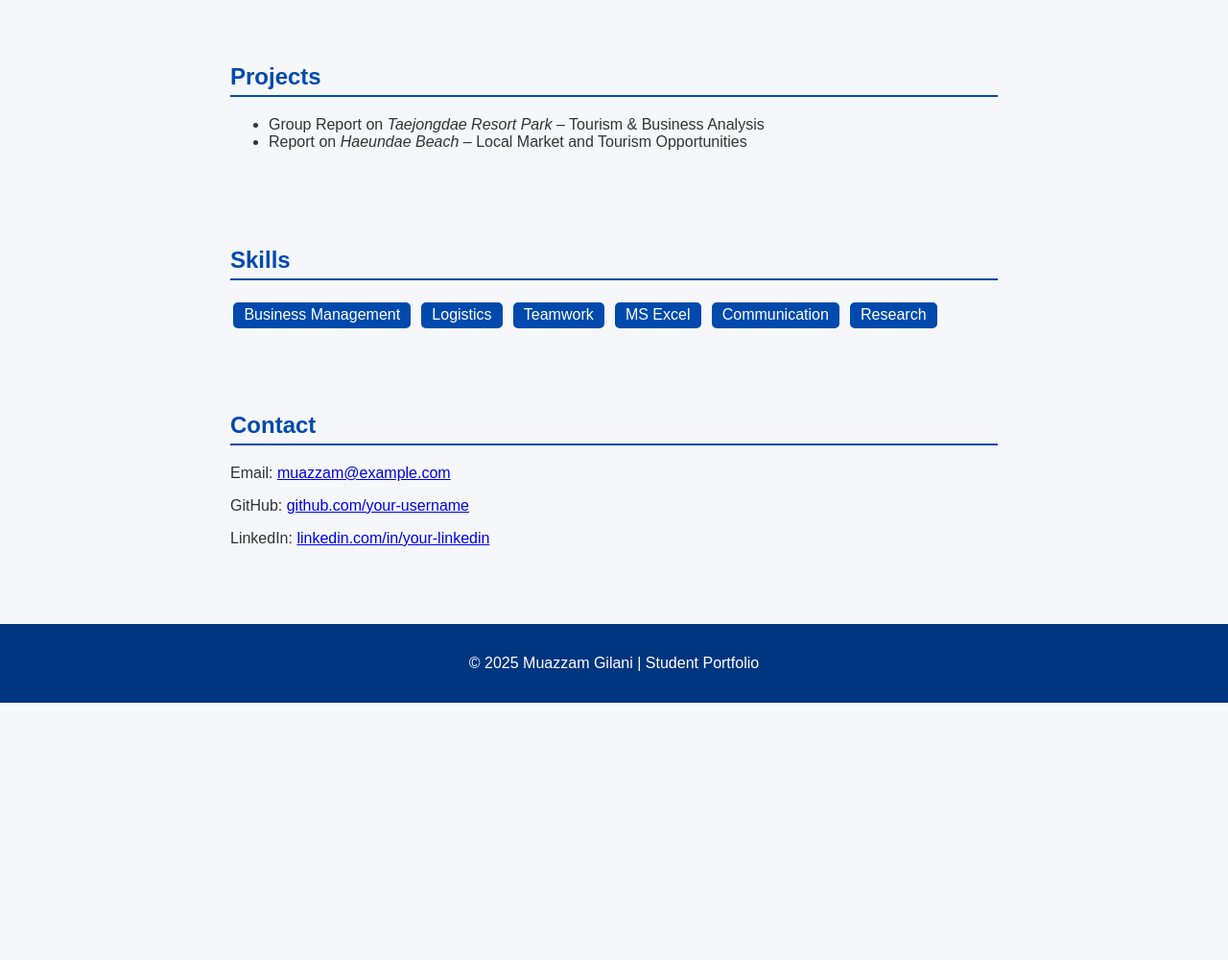
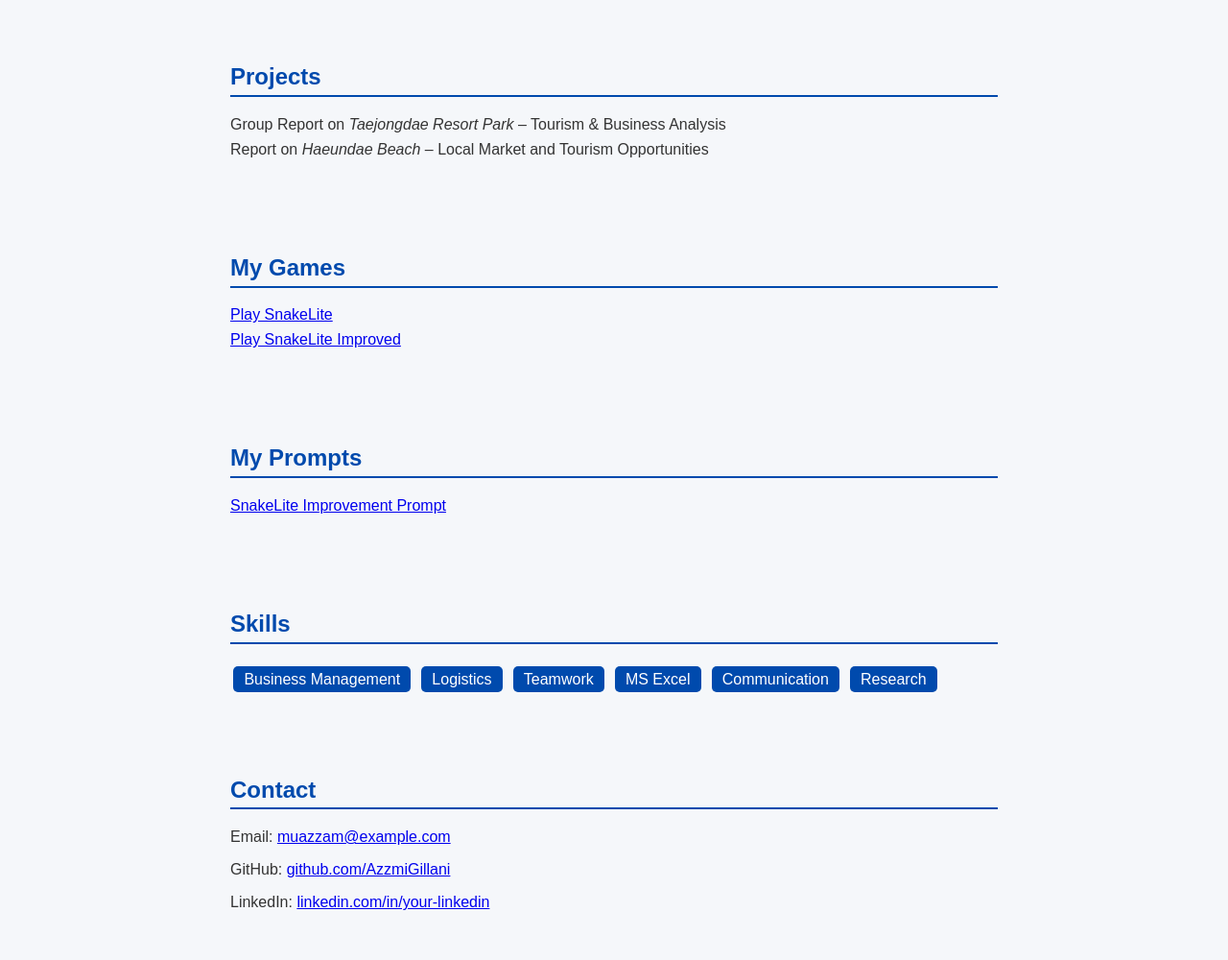
Before and after one commit to AzzmiGillani/Muazham868.github.io, a plain HTML site: page index.html in a window 1280 px wide. Shown: the part 560-1560 px from the top of the page at 96% size. Before the commit the page ends 1292 px from the top, so only its background shows below. Drawn offline with Linux system fonts and the light colour scheme.

Commit message:
Update index.html

```diff
--- a/index.html
+++ b/index.html
@@ -60,6 +60,13 @@
       margin: 0.2rem;
       display: inline-block;
     }
+    ul {
+      list-style: none;
+      padding-left: 0;
+    }
+    ul li {
+      margin: 0.5rem 0;
+    }
   </style>
 </head>
 <body>
@@ -72,6 +79,8 @@
     <a href="#about">About</a>
     <a href="#education">Education</a>
     <a href="#projects">Projects</a>
+    <a href="#games">Games</a>
+    <a href="#prompts">Prompts</a>
     <a href="#skills">Skills</a>
     <a href="#contact">Contact</a>
   </nav>
@@ -98,6 +107,21 @@
     </ul>
   </section>
 
+  <section id="games">
+    <h2>My Games</h2>
+    <ul>
+      <li><a href="snakelite.html" target="_blank">Play SnakeLite</a></li>
+      <li><a href="snakelite_improved.html" target="_blank">Play SnakeLite Improved</a></li>
+    </ul>
+  </section>
+
+  <section id="prompts">
+    <h2>My Prompts</h2>
+    <ul>
+      <li><a href="Snakelite Improvement Prompt.txt" target="_blank">SnakeLite Improvement Prompt</a></li>
+    </ul>
+  </section>
+
   <section id="skills">
     <h2>Skills</h2>
     <div class="skills">
@@ -113,7 +137,7 @@
   <section id="contact">
     <h2>Contact</h2>
     <p>Email: <a href="mailto:muazzam@example.com">muazzam@example.com</a></p>
-    <p>GitHub: <a href="https://github.com/your-username" target="_blank">github.com/your-username</a></p>
+    <p>GitHub: <a href="https://github.com/AzzmiGillani" target="_blank">github.com/AzzmiGillani</a></p>
     <p>LinkedIn: <a href="https://linkedin.com/in/your-linkedin" target="_blank">linkedin.com/in/your-linkedin</a></p>
   </section>
 
```
